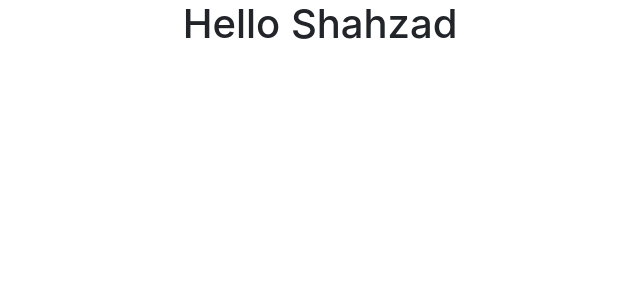
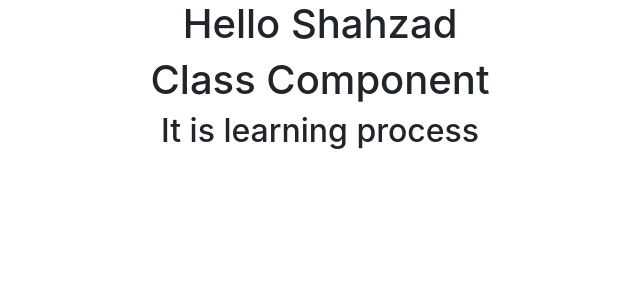
Before and after one commit to ShahzadUmarBaig/MedKube-Website, a React (Create React App) app: page / in a window 1280 px wide. Shown: the top 300 px of the page, without its empty margins (320-960 px from the left). Built offline with nearby package versions, Linux system fonts and the light colour scheme.

Commit message:
I have added another functional component

```diff
--- a/src/App.js
+++ b/src/App.js
@@ -1,5 +1,6 @@
 import React, { Component } from "react";
 import { Greet } from "./Components/Greet";
+import Welcome from "./Components/Welcome";
 import "./App.css";
 
 class App extends Component {
@@ -7,6 +8,8 @@
     return (
       <div className="App">
         <Greet />
+        <Welcome />
+        <h2>It is learning process</h2>
       </div>
     );
   }
--- /dev/null
+++ b/src/Components/Welcome.js
@@ -0,0 +1,9 @@
+import React, { Component } from "react";
+
+class Welcome extends Component {
+  render() {
+    return <h1>Class Component</h1>;
+  }
+}
+
+export default Welcome;
```
Also changed, not shown: src/Components/nav.js (deleted).
